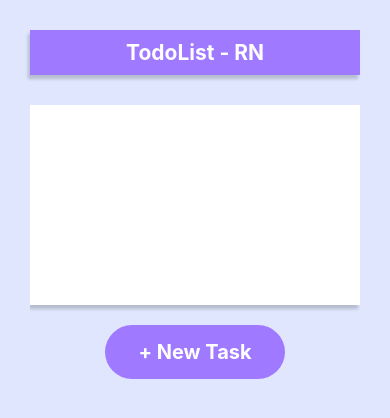
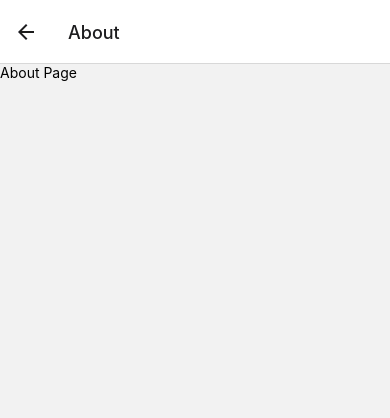
Before and after one commit to jeehoo0767/react-native-study, a React Native app: screen /About in a window 390 px wide. Shown: the top 418 px of the page. Built offline with nearby package versions, Linux system fonts and the light colour scheme.

Commit message:
Navigation, Stack 써보기

```diff
--- a/index.js
+++ b/index.js
@@ -3,7 +3,7 @@
  */
 
 import {AppRegistry} from 'react-native';
-import App from './App';
+import App from './src/App';
 import {name as appName} from './app.json';
 
 AppRegistry.registerComponent(appName, () => App);
--- a/package.json
+++ b/package.json
@@ -11,10 +11,14 @@
     "test": "jest"
   },
   "dependencies": {
+    "@react-navigation/native": "^6.1.7",
+    "@react-navigation/native-stack": "^6.9.13",
     "axios": "^1.4.0",
     "react": "18.2.0",
     "react-native": "0.72.4",
-    "react-native-geolocation-service": "^5.3.1"
+    "react-native-geolocation-service": "^5.3.1",
+    "react-native-safe-area-context": "^4.7.1",
+    "react-native-screens": "^3.24.0"
   },
   "devDependencies": {
     "@babel/core": "^7.20.0",
--- /dev/null
+++ b/src/App.tsx
@@ -0,0 +1,25 @@
+import React from 'react';
+
+import {StatusBar, View} from 'react-native';
+
+import {createNativeStackNavigator} from '@react-navigation/native-stack';
+
+import {NavigationContainer} from '@react-navigation/native';
+import HomeScreen from './screens/HomeScreen';
+import AboutScreen from './screens/AboutScreen';
+const Stack = createNativeStackNavigator();
+function App(): JSX.Element {
+  return (
+    <>
+      <NavigationContainer>
+        <Stack.Navigator>
+          <Stack.Screen name="Home" component={HomeScreen} />
+          <Stack.Screen name="About" component={AboutScreen} />
+        </Stack.Navigator>
+      </NavigationContainer>
+      <StatusBar barStyle="default" />
+    </>
+  );
+}
+
+export default App;
--- /dev/null
+++ b/src/screens/AboutScreen.tsx
@@ -0,0 +1,7 @@
+import {Text} from 'react-native';
+
+const AboutScreen = () => {
+  return <Text>About Page</Text>;
+};
+
+export default AboutScreen;
--- a/App.tsx
+++ b/src/screens/HomeScreen.tsx
@@ -1,31 +1,17 @@
-import React, {useEffect, useState} from 'react';
-
 import {
-  Dimensions,
-  Platform,
   SafeAreaView,
-  SafeAreaViewBase,
-  SafeAreaViewComponent,
   ScrollView,
-  StatusBar,
   StyleSheet,
   Text,
   TextInput,
-  useColorScheme,
   View,
 } from 'react-native';
+import Button from '../components/@core/Button';
+import React, {useState} from 'react';
 
-import {
-  Colors,
-  DebugInstructions,
-  Header,
-  LearnMoreLinks,
-  ReloadInstructions,
-} from 'react-native/Libraries/NewAppScreen';
-
-import Button from './src/components/@core/Button';
-
-const {width: SCREEN_WIDTH} = Dimensions.get('window');
+import {useNavigation} from '@react-navigation/native';
+import {RootStackParamList} from '../types/NavigationStackType';
+import {NativeStackScreenProps} from '@react-navigation/native-stack';
 
 interface ITodoList {
   id: number;
@@ -33,7 +19,9 @@ interface ITodoList {
   isComplated: boolean;
 }
 
-function App(): JSX.Element {
+type HomeScreenProps = NativeStackScreenProps<RootStackParamList>;
+
+const HomeScreen = ({navigation}: HomeScreenProps) => {
   const [todoList, setTodoList] = useState<ITodoList[]>([]);
   const [editTodoTitle, setEditTodoTitle] = useState(false);
   const [todoTitleValue, setTodoTitleValue] = useState('');
@@ -62,7 +50,7 @@ function App(): JSX.Element {
   };
 
   return (
-    <SafeAreaView style={styles.sectionContainer}>
+    <SafeAreaView style={{flex: 1, backgroundColor: 'rgb(223 230 253)'}}>
       <View style={styles.containerView}>
         <View style={styles.sectionTitleView}>
           <Text style={styles.sectionTitleText}>TodoList - RN</Text>
@@ -120,19 +108,19 @@ function App(): JSX.Element {
               onPress={addTodo}>
               + New Task
             </Button>
+            <Button onPress={() => navigation.navigate('About')}>
+              Go To About
+            </Button>
           </View>
         </ScrollView>
       </View>
-      <StatusBar barStyle="light-content" />
     </SafeAreaView>
   );
-}
+};
+
+export default HomeScreen;
 
 const styles = StyleSheet.create({
-  sectionContainer: {
-    flex: 1,
-    backgroundColor: 'rgb(223 230 253)',
-  },
   containerView: {
     flex: 1,
     padding: 30,
@@ -184,5 +172,3 @@ const styles = StyleSheet.create({
     borderStyle: 'solid',
   },
 });
-
-export default App;
--- /dev/null
+++ b/src/types/NavigationStackType.ts
@@ -0,0 +1,4 @@
+export type RootStackParamList = {
+  Home: undefined;
+  About: undefined;
+};
```
Also changed, not shown: 3 other files (tests, documents, lock files or other folders).
